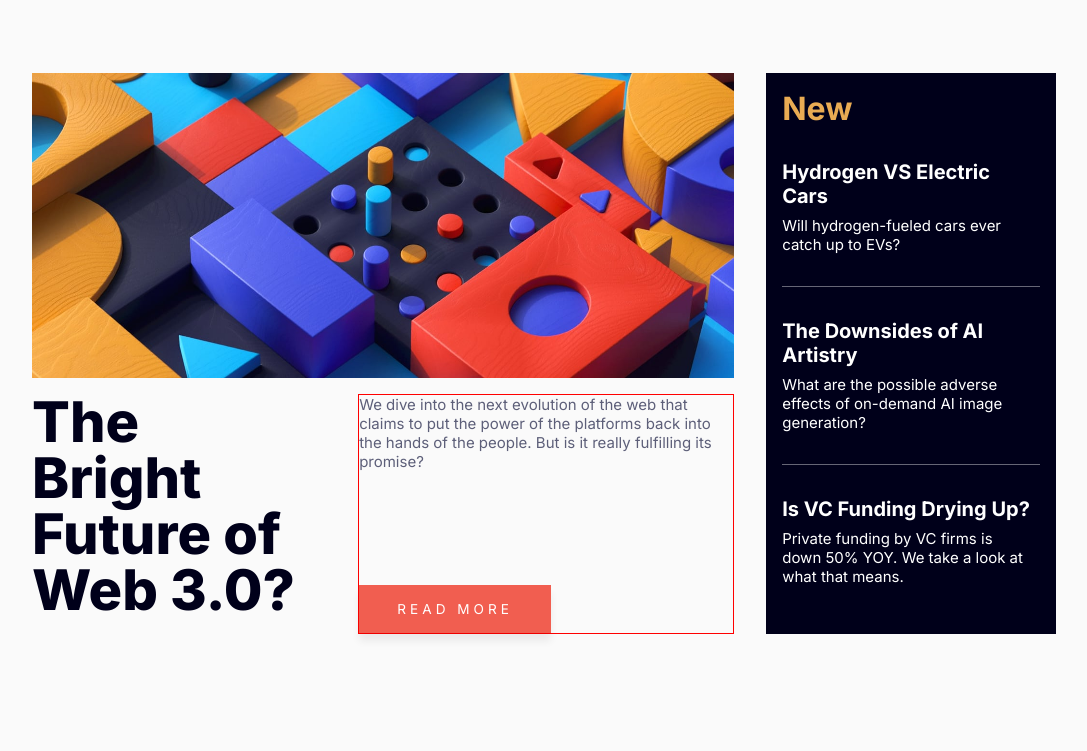
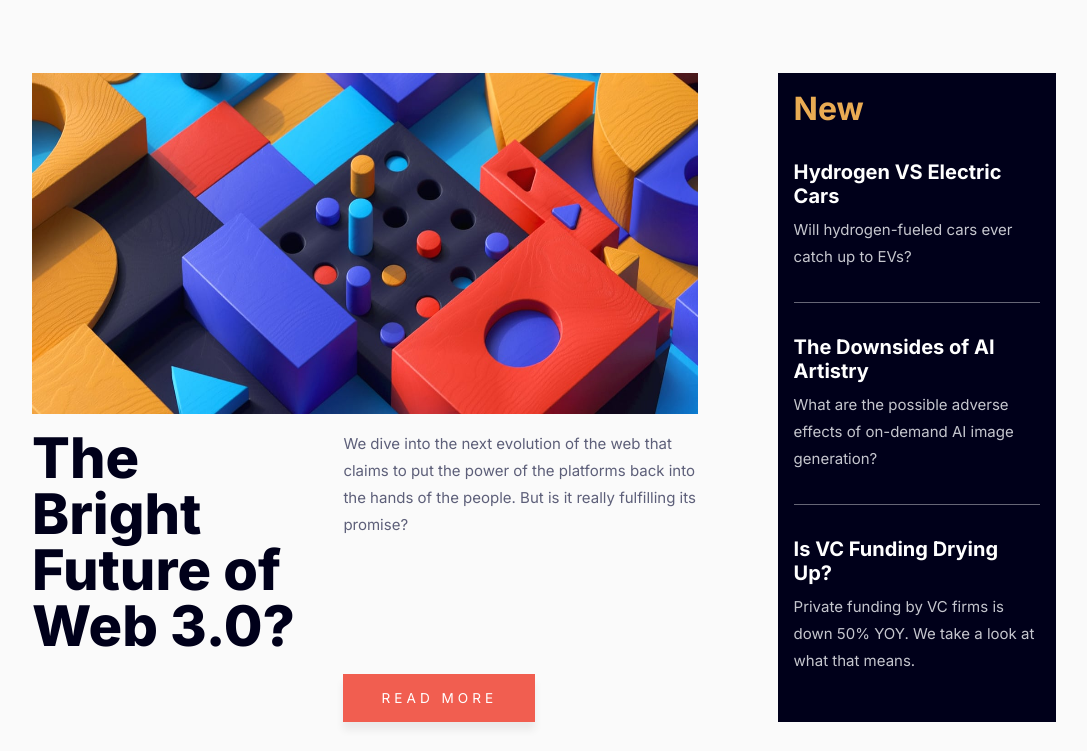
Before and after one commit to ShakexSempe/news-homepage, a plain HTML site: page index.html in a window 1280 px wide. Shown: the part 47-798 px from the top of the page, without its empty margins (96-1183 px from the left). Drawn offline with Linux system fonts and the light colour scheme.

Commit message:
.top-section grid system

```diff
--- a/sass/components/_main.scss
+++ b/sass/components/_main.scss
@@ -8,6 +8,10 @@ body {
     background: abstracts.$main-bg;
     color: abstracts.$main-text;
     font-size: 15px;
+}
+
+p {
+    line-height: 1.8;
 }
 
 a {
@@ -53,16 +57,13 @@ main {
 
 .top-section {
     // outline: 4px solid green;
-    display: flex;
-    flex-direction: column;
-    justify-content: space-between;
+    display: grid;
     gap: 10vh;
     margin-bottom: 10vh;
     // DESKTOP
     @include abstracts.xlg {
-        flex-direction: row;
-        justify-content: space-between;
-        gap: 2rem;
+        display: grid;
+        grid-template-columns: 65% auto;
         margin-bottom: 15vh;
 
     }
@@ -97,7 +98,7 @@ main {
                     flex-direction: column;
                     justify-content: space-between;
                     // flex-basis: 70%;
-                    border: 1px solid red;
+                    // border: 1px solid red;
                     // padding-left: 3rem;
                     height: 100%;
                 }
@@ -168,7 +169,7 @@ main {
         // border: 2px solid purple;
 
         @include abstracts.xlg {
-            width: 80%;
+            // width: 80%;
         }
 
         .card {
@@ -183,7 +184,7 @@ main {
             }
 
             .card-item {
-                padding: 2rem .5rem 2rem 0;
+                padding: 2rem 0;
                 border-bottom: 1px solid #fff6;
                 cursor: pointer;
                 &:last-child {
@@ -197,6 +198,7 @@ main {
                 }
                 p {
                     font-weight: 400;
+                    color: abstracts.$blue-light;
                 }
 
                 &:hover {
```
Also changed, not shown: css/style.css, 1 other file.
